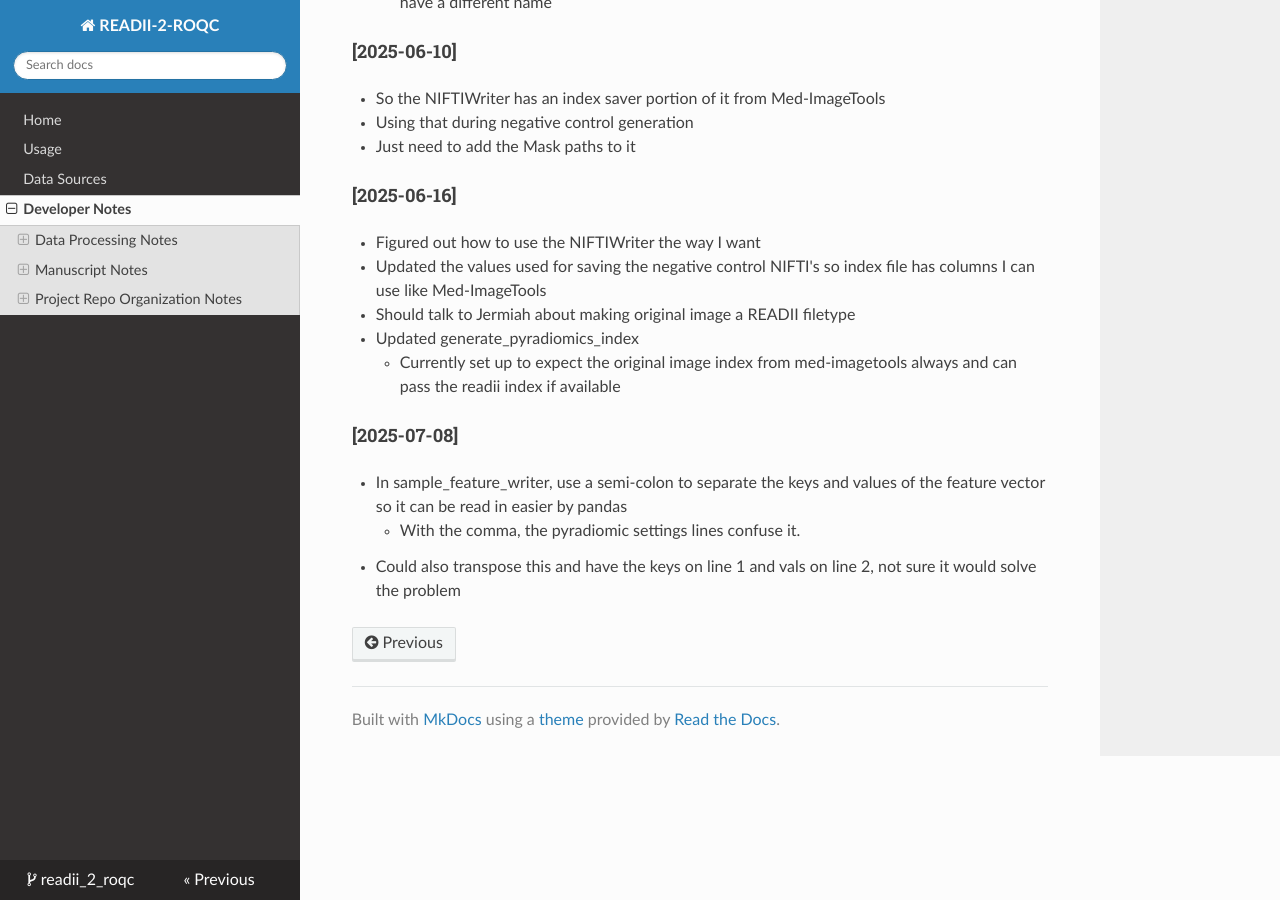
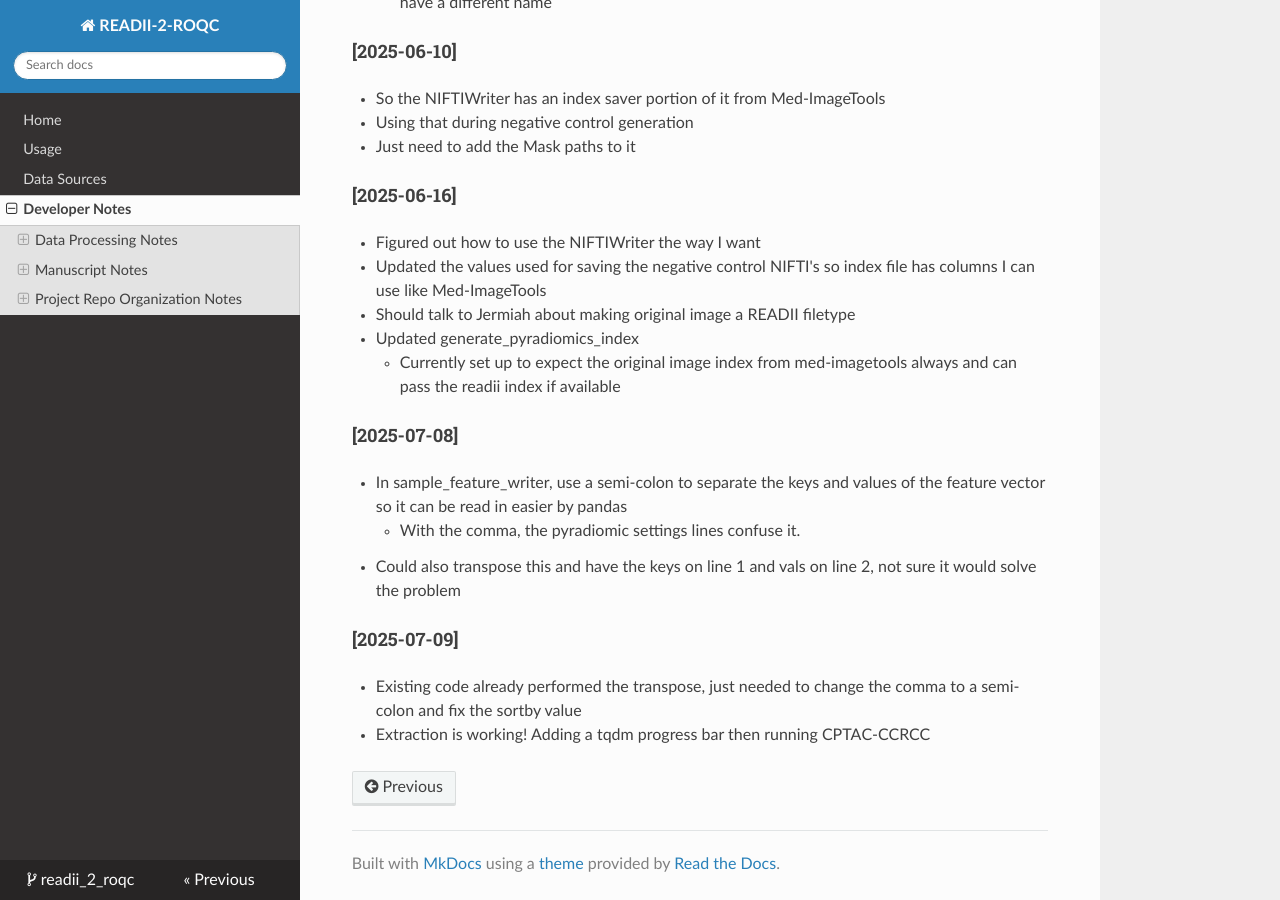
Before and after one commit to bhklab/readii_2_roqc, an MkDocs documentation site: the page built from docs/devnotes.md, in a window 1280 px wide and 900 px high, scrolled down 5940 px. Built offline with MkDocs 1.6.1, drawn with Linux system fonts in a browser that asks for light colours; nearby versions of some CDN libraries.

Commit message:
docs: notes from jul 9

```diff
--- a/docs/devnotes.md
+++ b/docs/devnotes.md
@@ -261,3 +261,7 @@ This is what I want to end up with eventually, but for now am going to leave the
 * In sample_feature_writer, use a semi-colon to separate the keys and values of the feature vector so it can be read in easier by pandas
     * With the comma, the pyradiomic settings lines confuse it.
 * Could also transpose this and have the keys on line 1 and vals on line 2, not sure it would solve the problem
+
+#### [2025-07-09]
+* Existing code already performed the transpose, just needed to change the comma to a semi-colon and fix the sortby value
+* Extraction is working! Adding a tqdm progress bar then running CPTAC-CCRCC
```
